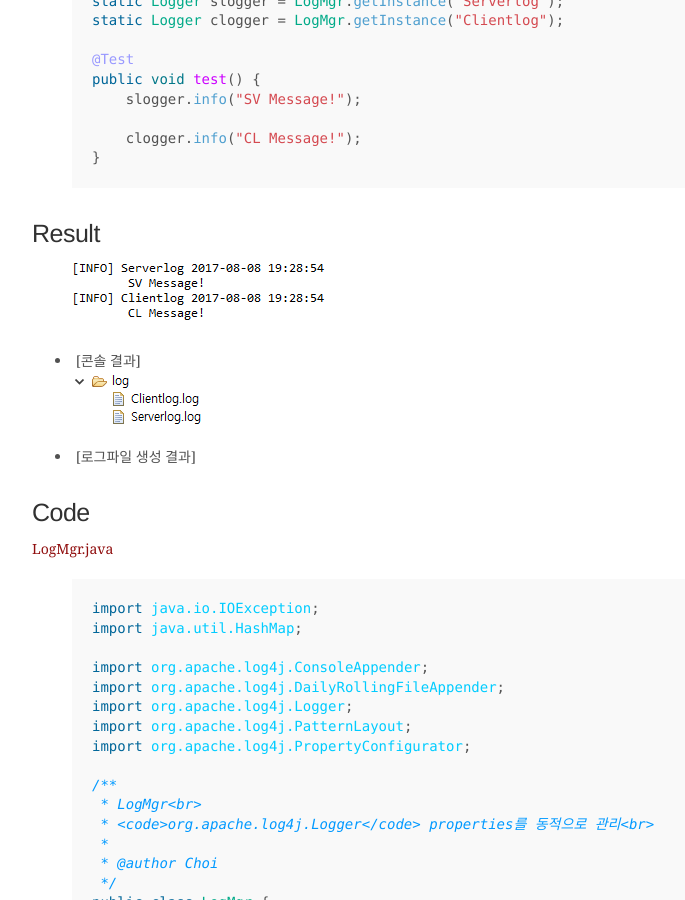
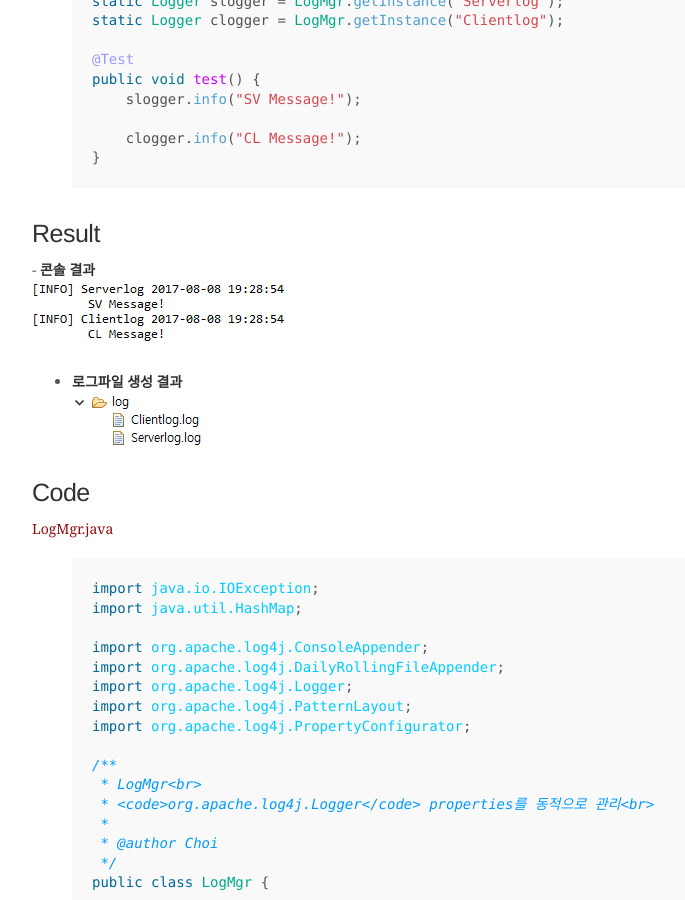
Before and after one commit to cholnh/cholnh.github.io, a Jekyll site: the page built from _posts/Dev/Java/2017-8-8-LogMgr.md, in a window 1280 px wide and 900 px high, scrolled down 571 px. Shown: the whole window, without its empty margins (248-933 px from the left). Built offline with Jekyll 4.4.1, drawn with Linux system fonts in a browser that asks for light colours; Markdown is read by kramdown in place of the engine named in the settings.

Commit message:
Update 2017-8-8-LogMgr.md

```diff
--- a/_posts/Dev/Java/2017-8-8-LogMgr.md
+++ b/_posts/Dev/Java/2017-8-8-LogMgr.md
@@ -34,10 +34,11 @@
 
 ### Result
 
-- ![result]({{ site.url }}/assets/log/logmgr_result.png)
-  [콘솔 결과]
-- ![result]({{ site.url }}/assets/log/logmgr_result2.png)
-  [로그파일 생성 결과]
+- **콘솔 결과**
+![result]({{ site.url }}/assets/log/logmgr_result.png)
+
+- **로그파일 생성 결과**
+![result]({{ site.url }}/assets/log/logmgr_result2.png)
 
 
 
```
